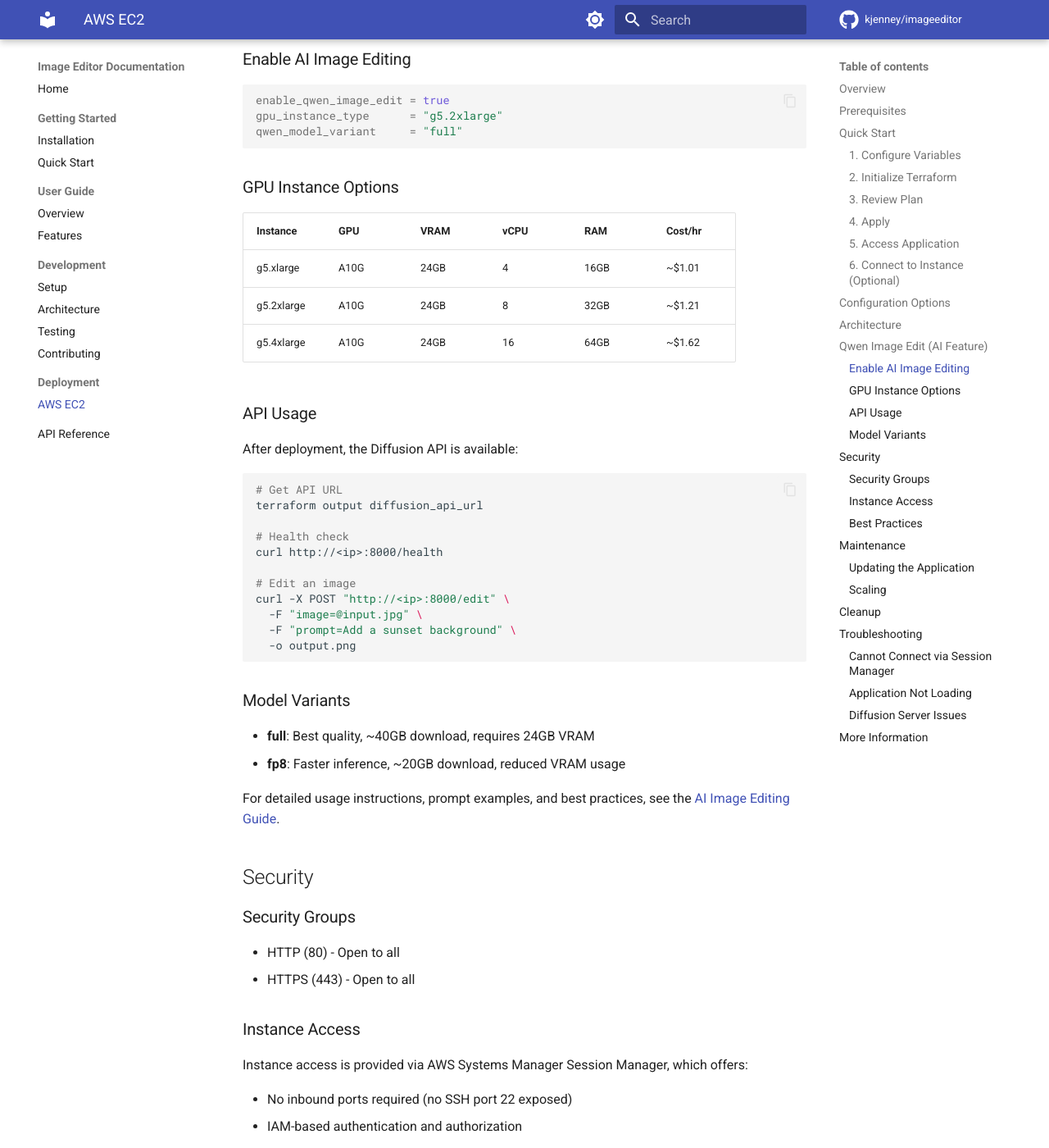
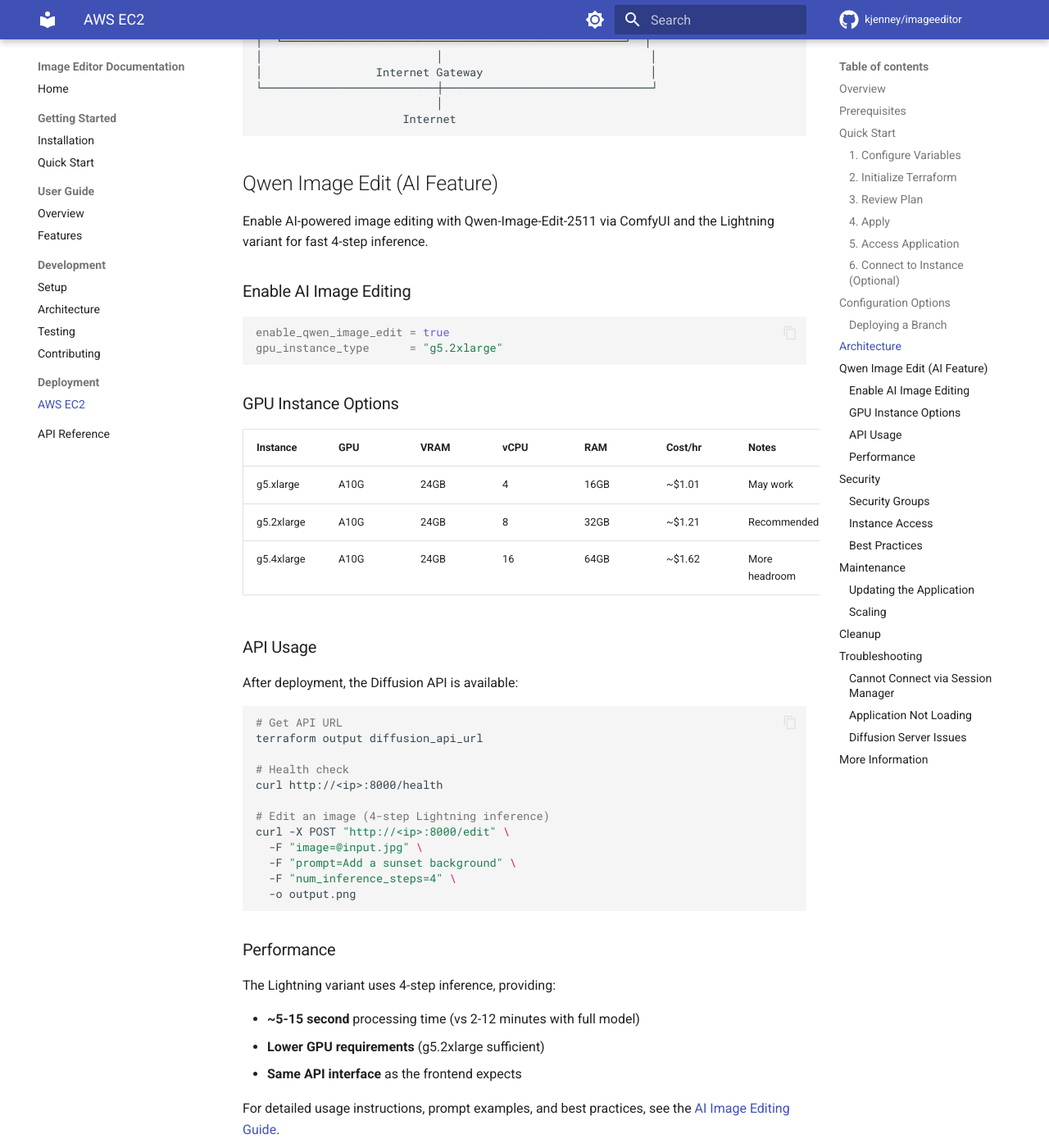
Before and after one commit to kjenney/imageeditor, an MkDocs documentation site: the page built from docs/deployment/aws-ec2.md, in a window 1280 px wide and 1400 px high, scrolled down 2830 px. Shown: the whole window at 82% size. Built offline with MkDocs 1.6.1 and Material for MkDocs 9.7.7, drawn with Linux system fonts in a browser that asks for light colours; comment, search, counter and statistics services are not loaded; some of the changed text lies outside the part shown.

Commit message:
Allow deploying from a branch

````diff
--- a/docs/deployment/aws-ec2.md
+++ b/docs/deployment/aws-ec2.md
@@ -79,10 +79,24 @@
 | `aws_region` | AWS region | `us-east-1` |
 | `instance_type` | EC2 instance type (non-GPU) | `t3.micro` |
 | `environment` | Environment name | `dev` |
-| `enable_qwen_image_edit` | Enable Qwen Image Edit diffusion model | `false` |
-| `qwen_model_variant` | Model variant: `full` or `fp8` | `full` |
+| `git_branch` | Git branch to deploy | `main` |
+| `enable_qwen_image_edit` | Enable Qwen Image Edit (ComfyUI + Lightning) | `false` |
 | `gpu_instance_type` | GPU instance type | `g5.2xlarge` |
 | `diffusion_api_port` | Diffusion API port | `8000` |
+
+### Deploying a Branch
+
+To test changes from a feature branch before merging:
+
+```hcl
+git_branch = "feature/my-branch"
+```
+
+Or via command line:
+
+```bash
+terraform apply -var="git_branch=feature/comfyui-api"
+```
 
 ## Architecture
 
@@ -113,23 +127,22 @@
 
 ## Qwen Image Edit (AI Feature)
 
-Enable AI-powered image editing with the Qwen-Image-Edit-2511 diffusion model.
+Enable AI-powered image editing with Qwen-Image-Edit-2511 via ComfyUI and the Lightning variant for fast 4-step inference.
 
 ### Enable AI Image Editing
 
 ```hcl
 enable_qwen_image_edit = true
 gpu_instance_type      = "g5.2xlarge"
-qwen_model_variant     = "full"
 ```
 
 ### GPU Instance Options
 
-| Instance | GPU | VRAM | vCPU | RAM | Cost/hr |
-|----------|-----|------|------|-----|---------|
-| g5.xlarge | A10G | 24GB | 4 | 16GB | ~$1.01 |
-| g5.2xlarge | A10G | 24GB | 8 | 32GB | ~$1.21 |
-| g5.4xlarge | A10G | 24GB | 16 | 64GB | ~$1.62 |
+| Instance | GPU | VRAM | vCPU | RAM | Cost/hr | Notes |
+|----------|-----|------|------|-----|---------|-------|
+| g5.xlarge | A10G | 24GB | 4 | 16GB | ~$1.01 | May work |
+| g5.2xlarge | A10G | 24GB | 8 | 32GB | ~$1.21 | Recommended |
+| g5.4xlarge | A10G | 24GB | 16 | 64GB | ~$1.62 | More headroom |
 
 ### API Usage
 
@@ -142,17 +155,21 @@
 # Health check
 curl http://<ip>:8000/health
 
-# Edit an image
+# Edit an image (4-step Lightning inference)
 curl -X POST "http://<ip>:8000/edit" \
   -F "image=@input.jpg" \
   -F "prompt=Add a sunset background" \
+  -F "num_inference_steps=4" \
   -o output.png
 ```
 
-### Model Variants
+### Performance
 
-- **full**: Best quality, ~40GB download, requires 24GB VRAM
-- **fp8**: Faster inference, ~20GB download, reduced VRAM usage
+The Lightning variant uses 4-step inference, providing:
+
+- **~5-15 second** processing time (vs 2-12 minutes with full model)
+- **Lower GPU requirements** (g5.2xlarge sufficient)
+- **Same API interface** as the frontend expects
 
 For detailed usage instructions, prompt examples, and best practices, see the [AI Image Editing Guide](../features/ai-image-editing.md).
 
@@ -222,8 +239,10 @@
 
 ### Diffusion Server Issues
 
-- Check service status: `sudo systemctl status diffusion-server`
-- View logs: `SYSTEMD_LESS=FRXMK sudo journalctl -u diffusion-server -f`
+- Check ComfyUI status: `sudo systemctl status comfyui`
+- Check API wrapper status: `sudo systemctl status diffusion-api`
+- View ComfyUI logs: `SYSTEMD_LESS=FRXMK sudo journalctl -u comfyui -f`
+- View API logs: `SYSTEMD_LESS=FRXMK sudo journalctl -u diffusion-api -f`
 - Check GPU availability: `nvidia-smi`
 - Verify model loaded: `curl http://localhost:8000/info`
 - Model download can take 10-30 minutes on first startup
````
Also changed, not shown: 4 other files.
